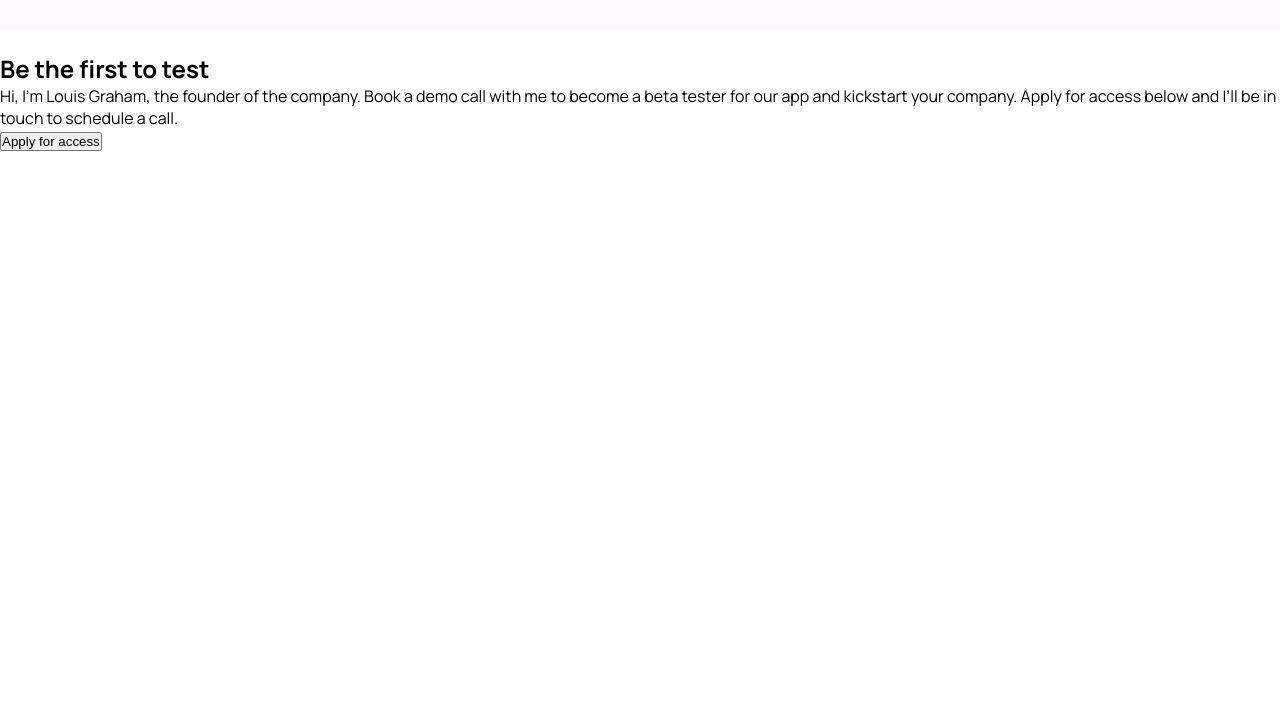
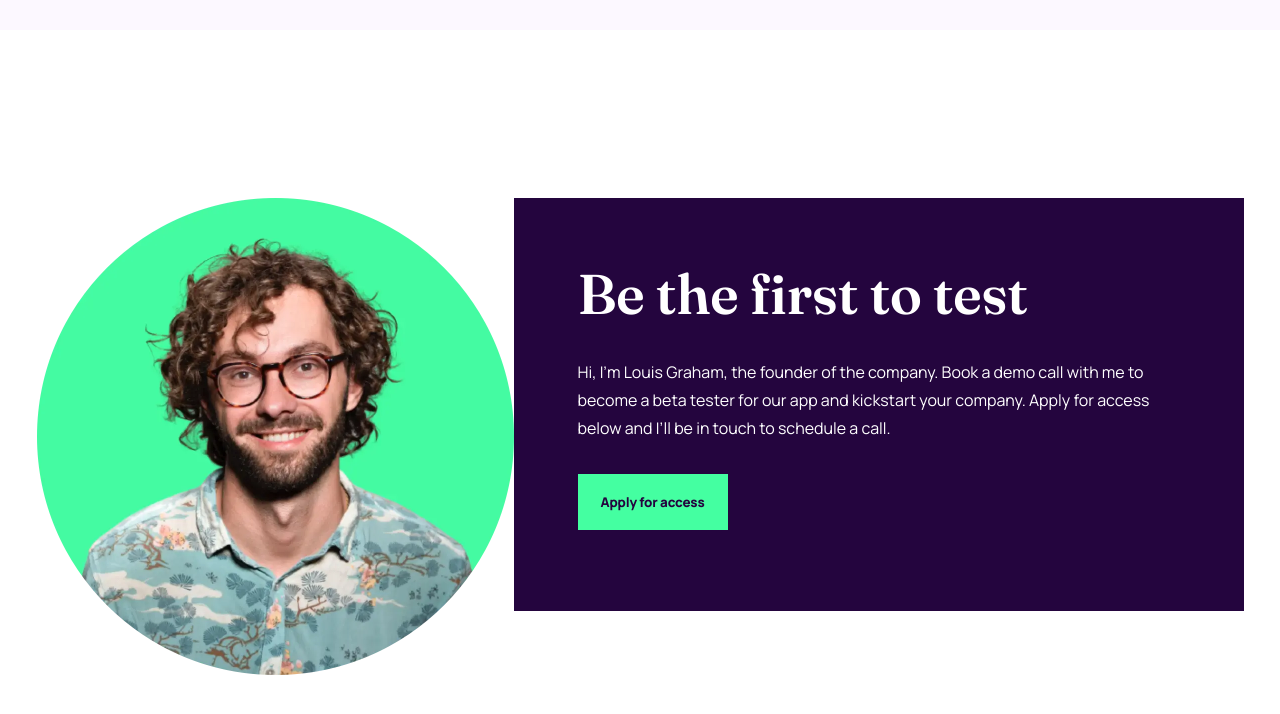
Before and after one commit to Lais-AG/starter-code, a plain HTML site: page index.html in a window 1280 px wide. Shown: the part 1301-2015 px from the top of the page. Before the commit the page ends 1452 px from the top, so only its background shows below. Drawn offline with Linux system fonts and the light colour scheme.

Commit message:
atualizaçao do documento

```diff
--- a/index.html
+++ b/index.html
@@ -47,7 +47,7 @@
  </section> <!--MEIO DA PÁGINA (CONTEÚDO)-->
 <section class="section-founder">
     <figure class="founder-img">
-      <img src="" alt="">
+      <img src="./assets/images/image-founder.webp" alt="">
     </figure>
     <div class="founder-descr">
     <h2>Be the first to test</h2>
--- a/styles/styles.css
+++ b/styles/styles.css
@@ -115,3 +115,50 @@ body{
     padding: 8px 16px;
     border-radius: 50%;
 }
+
+.section-founder{
+    display: flex;
+    justify-content: center;
+    padding: 168px 0 60px;
+}
+
+.founder-img img{
+    width: 477px;
+    height: 477px;
+
+}
+
+.founder-descr{
+    width: 730px;
+    height: 413px;
+    padding: 64px;
+    display: flex;
+    flex-direction: column;
+    gap: 32px;
+    align-items: flex-start;
+    color: #ffffff;
+   background-color: var(--darkPurple);
+}
+
+.founder-descr h2{
+ font-family: 'Fraunces 144', serif;
+ font-size: 56px;
+ font-weight: 600;
+ line-height: 64px;
+}
+
+.founder-descr p{
+    font-family: 'Manrope', system-ui;
+    line-height: 28px;
+}
+
+.founder-descr button{
+    font-family: 'Manrope', system-ui;
+    background-color: var(--eucaplyptus);
+    color: var(--darkPurple);
+    font-weight: 800;
+    border:none;
+    line-height: 32px;
+    letter-spacing: -0.18px;
+    padding: 12px 23px;
+}
```
